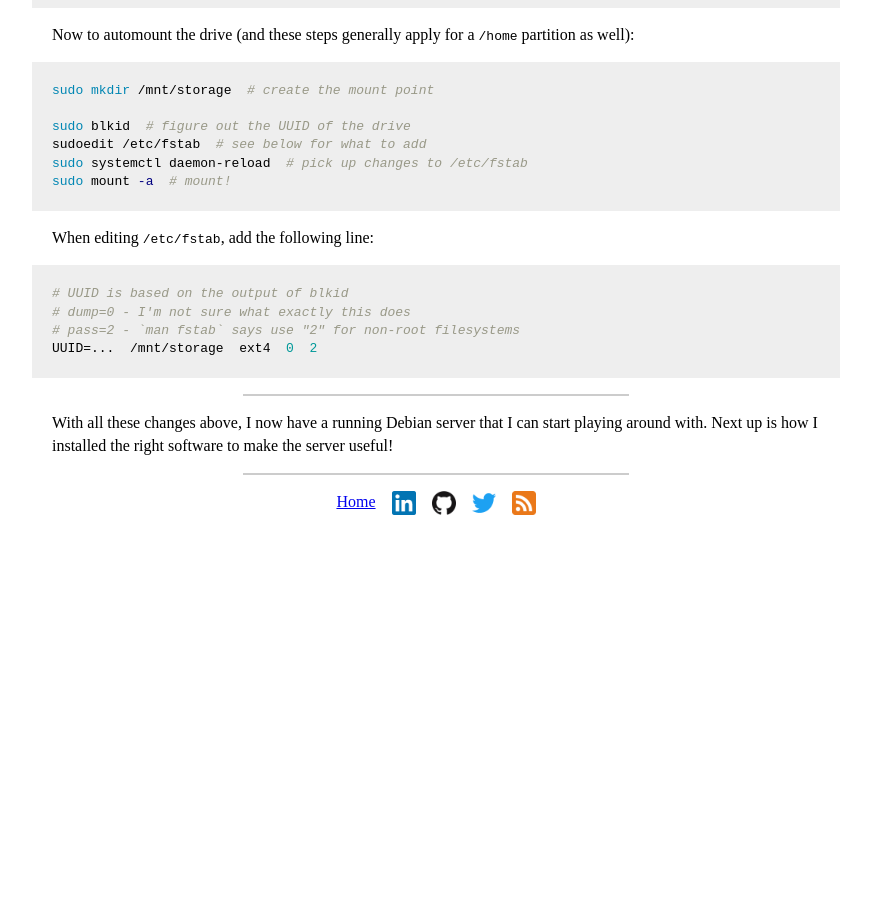
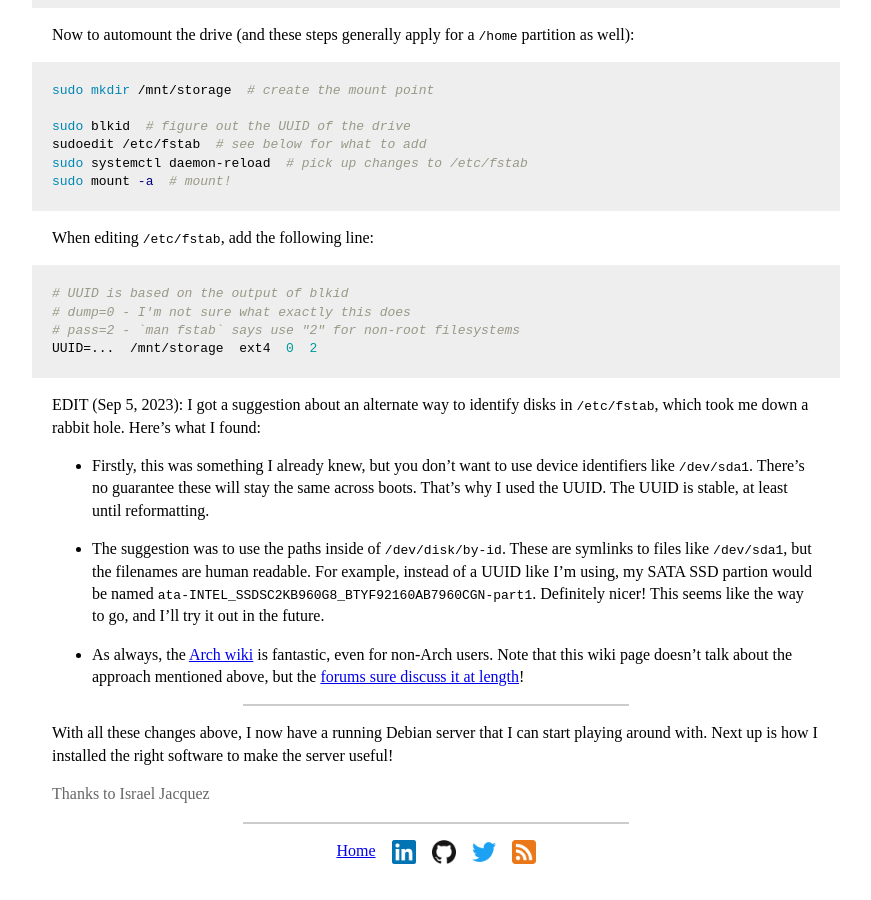
Before and after one commit to avik-das/avik-das.github.io, a Jekyll site: the page built from _posts/2023-08-21-setting-up-a-micro-pc-as-a-linux-server.md, in a window 1280 px wide and 900 px high, scrolled down 2645 px. Shown: the whole window, without its empty margins (204-1075 px from the left). Built offline with Jekyll 4.4.1, drawn with Linux system fonts in a browser that asks for light colours; before the commit the page ends 3196 px from its top, so only the background shows below that.

Commit message:
EDIT: setting up micro PC - device identifiers

````diff
--- a/_posts/2023-08-21-setting-up-a-micro-pc-as-a-linux-server.md
+++ b/_posts/2023-08-21-setting-up-a-micro-pc-as-a-linux-server.md
@@ -2,6 +2,8 @@
 title: "Setting up a micro PC as a Linux server"
 layout: blog
 cover-img: /assets/images/2023-08-21-setting-up-a-micro-pc-as-a-linux-server/machine-front.jpg
+thanks:
+  - Israel Jacquez
 ---
 
 <figure markdown="1">
@@ -108,6 +110,14 @@ When editing `/etc/fstab`, add the following line:
 UUID=...  /mnt/storage  ext4  0  2
 ```
 
+EDIT (Sep 5, 2023): I got a suggestion about an alternate way to identify disks in `/etc/fstab`, which took me down a rabbit hole. Here's what I found:
+
+- Firstly, this was something I already knew, but you don't want to use device identifiers like `/dev/sda1`. There's no guarantee these will stay the same across boots. That's why I used the UUID. The UUID is stable, at least until reformatting.
+
+- The suggestion was to use the paths inside of `/dev/disk/by-id`. These are symlinks to files like `/dev/sda1`, but the filenames are human readable. For example, instead of a UUID like I'm using, my SATA SSD partion would be named `ata-INTEL_SSDSC2KB960G8_BTYF92160AB7960CGN-part1`. Definitely nicer! This seems like the way to go, and I'll try it out in the future.
+
+- As always, the [Arch wiki](https://wiki.archlinux.org/title/fstab#Identifying_file_systems) is fantastic, even for non-Arch users. Note that this wiki page doesn't talk about the approach mentioned above, but the [forums sure discuss it at length](https://bbs.archlinux.org/viewtopic.php?id=261988)!
+
 ---
 
 With all these changes above, I now have a running Debian server that I can start playing around with. Next up is how I installed the right software to make the server useful!
````
